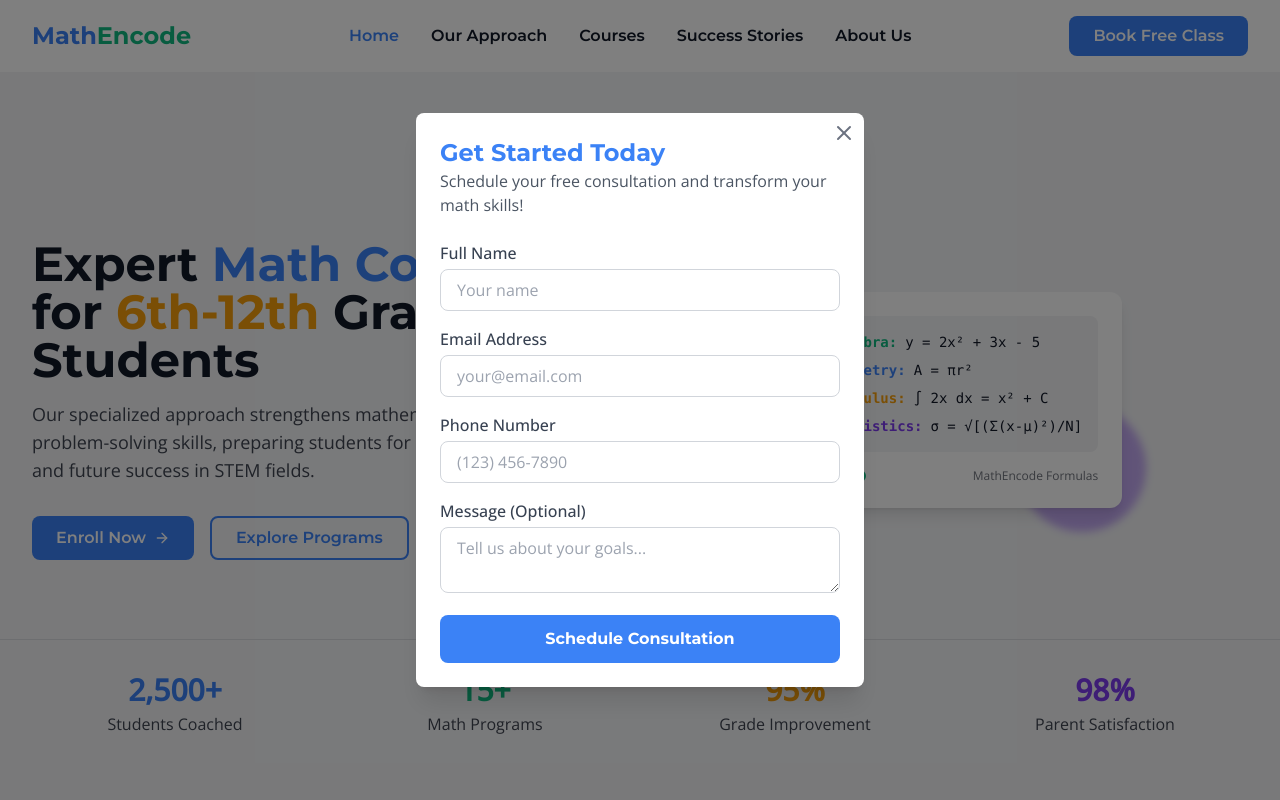
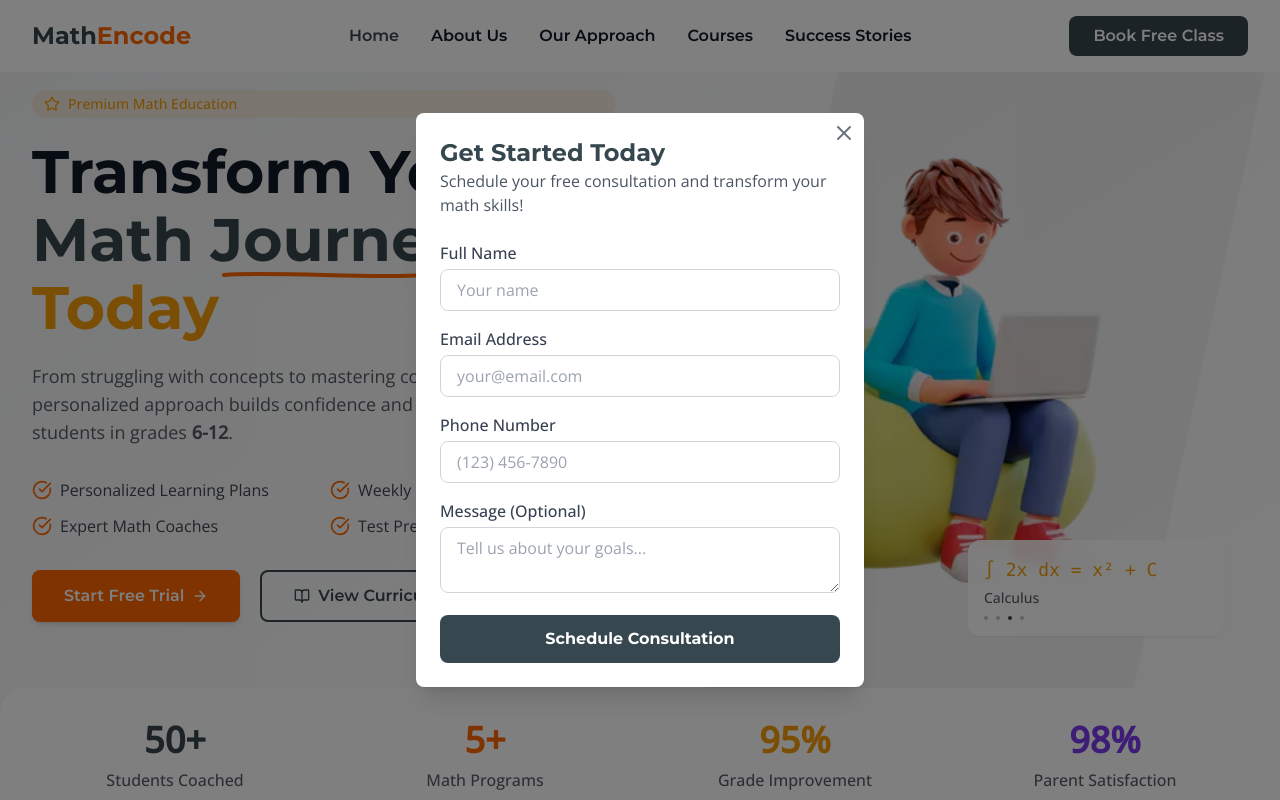
Before and after one commit to chahatkesh/mathencode, a React (Vite) app: page / in a window 1280 px wide. Shown: the top 800 px of the page. Built offline with nearby package versions, Linux system fonts and the light colour scheme.

Commit message:
Update Navbar and Tailwind CSS configuration; remove duplicate 'About Us' entry and change color values

```diff
--- a/src/components/Hero.jsx
+++ b/src/components/Hero.jsx
@@ -1,93 +1,160 @@
-import React from "react";
-import { ArrowRight } from "lucide-react";
+import React, { useState, useEffect } from "react";
+import { ArrowRight, BookOpen, Star, CheckCircle } from "lucide-react";
+import { Navigate } from "react-router-dom";
 
 const Hero = () => {
+  // Add animated counter for the displayed formula
+  const [counter, setCounter] = useState(0);
+  const formulas = [
+    { type: "Algebra", formula: "y = 2x² + 3x - 5", color: "text-secondary" },
+    { type: "Geometry", formula: "A = πr²", color: "text-primary" },
+    { type: "Calculus", formula: "∫ 2x dx = x² + C", color: "text-accent" },
+    { type: "Statistics", formula: "σ = √[(Σ(x-μ)²)/N]", color: "text-purple" },
+  ];
+
+  // Rotate through formulas every 3 seconds
+  useEffect(() => {
+    const interval = setInterval(() => {
+      setCounter((prevCounter) => (prevCounter + 1) % formulas.length);
+    }, 3000);
+    return () => clearInterval(interval);
+  }, []);
+
   return (
-    <section id="hero" className="bg-neutral h-screen flex items-center">
-      <div className="container-custom">
+    <section
+      id="hero"
+      className="relative bg-gradient-to-br from-neutral to-white min-h-screen flex items-center pt-16 pb-32">
+      <div className="absolute top-0 right-0 w-1/3 h-screen bg-primary/5 -skew-x-12 transform origin-top-right z-0" />
+
+      {/* Added animated shapes for visual interest */}
+      <div
+        className="absolute right-1/3 bottom-1/3 w-16 h-16 bg-purple/10 rounded-full animate-pulse z-0"
+        style={{ animationDelay: "1s" }}></div>
+
+      <div className="container mx-auto px-4 sm:px-6 lg:px-8 relative z-10">
         <div className="grid grid-cols-1 lg:grid-cols-2 gap-12 items-center">
+          {/* Left side content (unchanged) */}
           <div className="order-2 lg:order-1">
-            <h1 className="text-3xl md:text-4xl lg:text-5xl font-bold text-dark leading-tight mb-4">
-              Expert <span className="text-primary">Math Coaching</span> for{" "}
-              <span className="text-accent">6th-12th</span> Grade Students
+            <div className="flex px-3 py-1 rounded-full bg-accent/10 text-accent font-medium text-sm mb-6 items-center">
+              <Star className="w-4 h-4 mr-2" /> Premium Math Education
+            </div>
+            <h1 className="text-4xl md:text-5xl lg:text-6xl font-bold font-montserrat text-dark leading-tight mb-6">
+              Transform Your
+              <span className="text-primary relative block mt-2">
+                Math Journey
+                <svg
+                  className="absolute -bottom-2 left-0 w-full"
+                  height="6"
+                  viewBox="0 0 200 6"
+                  fill="none"
+                  xmlns="http://www.w3.org/2000/svg">
+                  <path
+                    d="M0 3C50 -1 150 7 200 3"
+                    stroke="#FF6700"
+                    strokeWidth="4"
+                    strokeLinecap="round"
+                  />
+                </svg>
+              </span>
+              <span className="text-accent block mt-2">Today</span>
             </h1>
-            <p className="text-lg text-dark/80 mb-8">
-              Our specialized approach strengthens mathematical foundations and
-              problem-solving skills, preparing students for academic excellence
-              and future success in STEM fields.
+
+            <p className="text-lg text-dark/70 mb-8 max-w-xl">
+              From struggling with concepts to mastering complex problems - our
+              personalized approach builds confidence and excellence for
+              students in grades <span className="font-semibold">6-12</span>.
             </p>
-            <div className="flex flex-wrap gap-4">
-              <button className="btn-primary flex items-center">
-                Enroll Now <ArrowRight className="ml-2 h-4 w-4" />
+
+            <div className="grid grid-cols-1 md:grid-cols-2 gap-3 mb-8">
+              <div className="flex items-center text-dark/80">
+                <CheckCircle className="h-5 w-5 text-secondary mr-2" />
+                <span>Personalized Learning Plans</span>
+              </div>
+              <div className="flex items-center text-dark/80">
+                <CheckCircle className="h-5 w-5 text-secondary mr-2" />
+                <span>Weekly Progress Reports</span>
+              </div>
+              <div className="flex items-center text-dark/80">
+                <CheckCircle className="h-5 w-5 text-secondary mr-2" />
+                <span>Expert Math Coaches</span>
+              </div>
+              <div className="flex items-center text-dark/80">
+                <CheckCircle className="h-5 w-5 text-secondary mr-2" />
+                <span>Test Prep Specialization</span>
+              </div>
+            </div>
+
+            <div className="flex flex-wrap gap-5 mb-6">
+              <button className="bg-secondary text-white hover:bg-secondary/90 font-montserrat font-semibold py-3 px-8 rounded-lg transition-all duration-300 shadow-md hover:shadow-lg flex items-center">
+                Start Free Trial <ArrowRight className="ml-2 h-4 w-4" />
               </button>
-              <button className="border-2 border-primary text-primary hover:bg-primary hover:text-white font-montserrat font-semibold py-2 px-6 rounded-lg transition-colors duration-300">
-                Explore Programs
+              <button
+                onClick={Navigate("/#courses")}
+                className="border-2 border-primary text-primary hover:bg-primary hover:text-white font-montserrat font-semibold py-3 px-8 rounded-lg transition-all duration-300 flex items-center">
+                <BookOpen className="mr-2 h-4 w-4" /> View Curriculum
               </button>
             </div>
           </div>
-          <div className="order-1 lg:order-2 flex justify-center">
-            <div className="relative">
-              <div className="absolute -top-6 -left-6 w-20 h-20 bg-bright-yellow rounded-full opacity-60 blur-sm"></div>
-              <div className="absolute -bottom-6 -right-6 w-32 h-32 bg-purple rounded-full opacity-40 blur-sm"></div>
-              <div className="bg-white p-6 rounded-xl shadow-lg z-10 relative">
-                <div className="bg-neutral p-4 rounded-lg mb-4">
-                  <div className="text-dark font-mono text-sm space-y-2">
-                    <div className="flex items-center">
-                      <span className="text-secondary font-bold">Algebra:</span>
-                      <span className="ml-2">y = 2x² + 3x - 5</span>
+
+          {/* REDESIGNED RIGHT SIDE WITH IMAGE */}
+          <div className="order-1 lg:order-2">
+            <div className="relative w-full flex justify-center">
+              {/* Main hero image with overlay and interactive elements */}
+              <div className="relative w-full h-full rounded-2xl overflow-hidden">
+                {/* Hero image */}
+                <img
+                  src="/hero.webp"
+                  alt="Student enjoying math learning experience"
+                  className="w-full h-full object-cover rounded-2xl"
+                />
+
+                {/* Floating formula card */}
+                <div className="absolute bottom-6 right-6 w-64 bg-white/90 backdrop-blur-sm p-4 rounded-xl shadow-sm transform transition-all duration-500 hover:scale-105">
+                  <div
+                    className={`text-lg ${formulas[counter].color} font-mono animate-fadeIn`}>
+                    {formulas[counter].formula}
                   </div>
-                    <div className="flex items-center">
-                      <span className="text-primary font-bold">Geometry:</span>
-                      <span className="ml-2">A = πr²</span>
+                  <div className="text-sm text-dark/70 font-medium mt-1">
+                    {formulas[counter].type}
                   </div>
-                    <div className="flex items-center">
-                      <span className="text-accent font-bold">Calculus:</span>
-                      <span className="ml-2">∫ 2x dx = x² + C</span>
-                    </div>
-                    <div className="flex items-center">
-                      <span className="text-purple font-bold">Statistics:</span>
-                      <span className="ml-2">σ = √[(Σ(x-μ)²)/N]</span>
+
+                  {/* Progress indicators */}
+                  <div className="flex space-x-2 mt-2">
+                    {formulas.map((_, index) => (
+                      <div
+                        key={index}
+                        className={`w-1 h-1 rounded-full transition-all duration-300 ${
+                          index === counter ? "bg-primary" : "bg-primary/30"
+                        }`}
+                      />
+                    ))}
                   </div>
                 </div>
-                </div>
-                <div className="flex justify-between items-center">
-                  <div className="flex space-x-2">
-                    <div className="w-3 h-3 rounded-full bg-orange"></div>
-                    <div className="w-3 h-3 rounded-full bg-bright-yellow"></div>
-                    <div className="w-3 h-3 rounded-full bg-secondary"></div>
-                  </div>
-                  <span className="text-dark/60 text-xs">
-                    MathEncode Formulas
-                  </span>
               </div>
             </div>
           </div>
         </div>
       </div>
 
-        <div className="absolute bottom-16 left-0 right-0 border-t border-dark/10 pt-8 bg-neutral">
-          <div className="container-custom">
-            <div className="grid grid-cols-2 md:grid-cols-4 gap-6 text-center">
+      {/* Stats bar with enhanced styling - unchanged */}
+      <div className="absolute -bottom-6 left-0 right-0 bg-white shadow-lg rounded-t-3xl py-8 z-20">
+        <div className="container mx-auto px-4 sm:px-6 lg:px-8">
+          <div className="grid grid-cols-2 md:grid-cols-4 gap-6">
             <div className="flex flex-col items-center">
-                <span className="text-3xl font-bold text-primary mb-1">
-                  2,500+
-                </span>
-                <p className="text-dark/80">Students Coached</p>
+              <span className="text-4xl font-bold text-primary mb-2">50+</span>
+              <p className="text-dark/70 font-medium">Students Coached</p>
             </div>
             <div className="flex flex-col items-center">
-                <span className="text-3xl font-bold text-secondary mb-1">
-                  15+
-                </span>
-                <p className="text-dark/80">Math Programs</p>
+              <span className="text-4xl font-bold text-secondary mb-2">5+</span>
+              <p className="text-dark/70 font-medium">Math Programs</p>
             </div>
             <div className="flex flex-col items-center">
-                <span className="text-3xl font-bold text-accent mb-1">95%</span>
-                <p className="text-dark/80">Grade Improvement</p>
+              <span className="text-4xl font-bold text-accent mb-2">95%</span>
+              <p className="text-dark/70 font-medium">Grade Improvement</p>
             </div>
             <div className="flex flex-col items-center">
-                <span className="text-3xl font-bold text-purple mb-1">98%</span>
-                <p className="text-dark/80">Parent Satisfaction</p>
-              </div>
+              <span className="text-4xl font-bold text-purple mb-2">98%</span>
+              <p className="text-dark/70 font-medium">Parent Satisfaction</p>
             </div>
           </div>
         </div>
--- a/src/layout/Navbar.jsx
+++ b/src/layout/Navbar.jsx
@@ -72,10 +72,10 @@ const Navbar = () => {
   // Navigation items array for easy management
   const navItems = [
     { id: "hero", label: "Home" },
+    { id: "about", label: "About Us" },
     { id: "approach", label: "Our Approach" },
     { id: "courses", label: "Courses" },
     { id: "achievements", label: "Success Stories" },
-    { id: "about", label: "About Us" },
   ];
 
   return (
--- a/tailwind.config.js
+++ b/tailwind.config.js
@@ -4,14 +4,14 @@ export default {
   theme: {
     extend: {
       colors: {
-        primary: "#3B82F6", // Math blue from docs
-        secondary: "#10B981", // Success green
+        primary: "#37474F", // Math blue from docs
+        secondary: "#FF6700", // Success green
         accent: "#F59E0B", // Warm yellow from docs
         purple: "#7C3AED", // Purple from the image
         orange: "#F97316", // Orange from the image
         bright: {
           yellow: "#FACC15", // Yellow from the image
-          blue: "#2563EB", // Blue from the image
+          blue: "#263238", // Blue from the image
         },
         neutral: "#F3F4F6", // Light grey for backgrounds
         dark: "#111827", // Darker grey for background (updated)
```
Also changed, not shown: public/hero.webp (added). Lines whose indentation alone changed are shown as unchanged.
